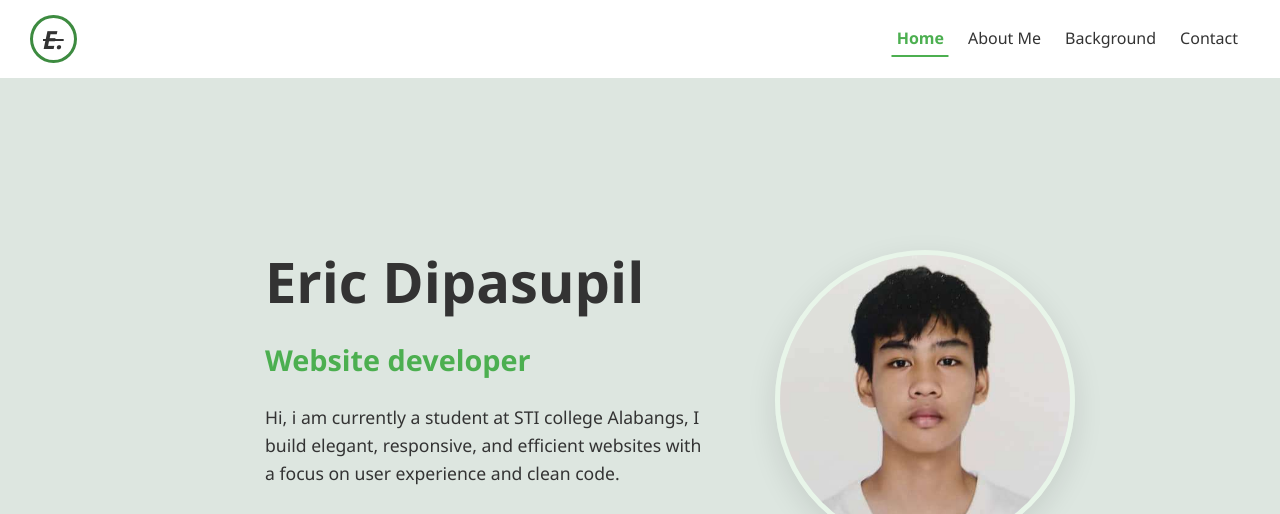
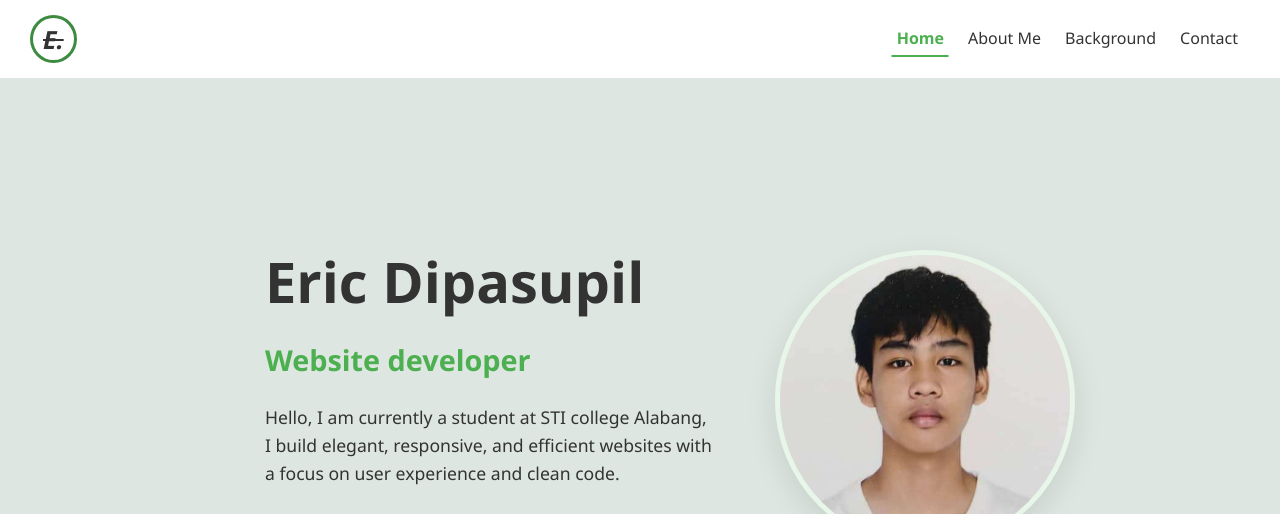
Before and after one commit to erictiledysfunction/portfolio, a plain HTML site: page index.html in a window 1280 px wide. Shown: the top 514 px of the page. Drawn offline with Linux system fonts and the light colour scheme.

Commit message:
Update index.html

```diff
--- a/index.html
+++ b/index.html
@@ -29,7 +29,7 @@
                 <div class="intro">
                     <h1>Eric Dipasupil</h1>
                     <h2>Website developer</h2>
-                    <p>Hi, i am currently a student at STI college Alabangs, I build elegant, responsive, and efficient websites with a focus on user experience and clean code.</p>
+                    <p>Hello, I am currently a student at STI college Alabang, I build elegant, responsive, and efficient websites with a focus on user experience and clean code.</p>
                     <div class="social-links">
                         <a href="https://github.com/erictiledysfunction" target="_blank" class="social-btn">
                             <i class="fab fa-github"></i>
```
